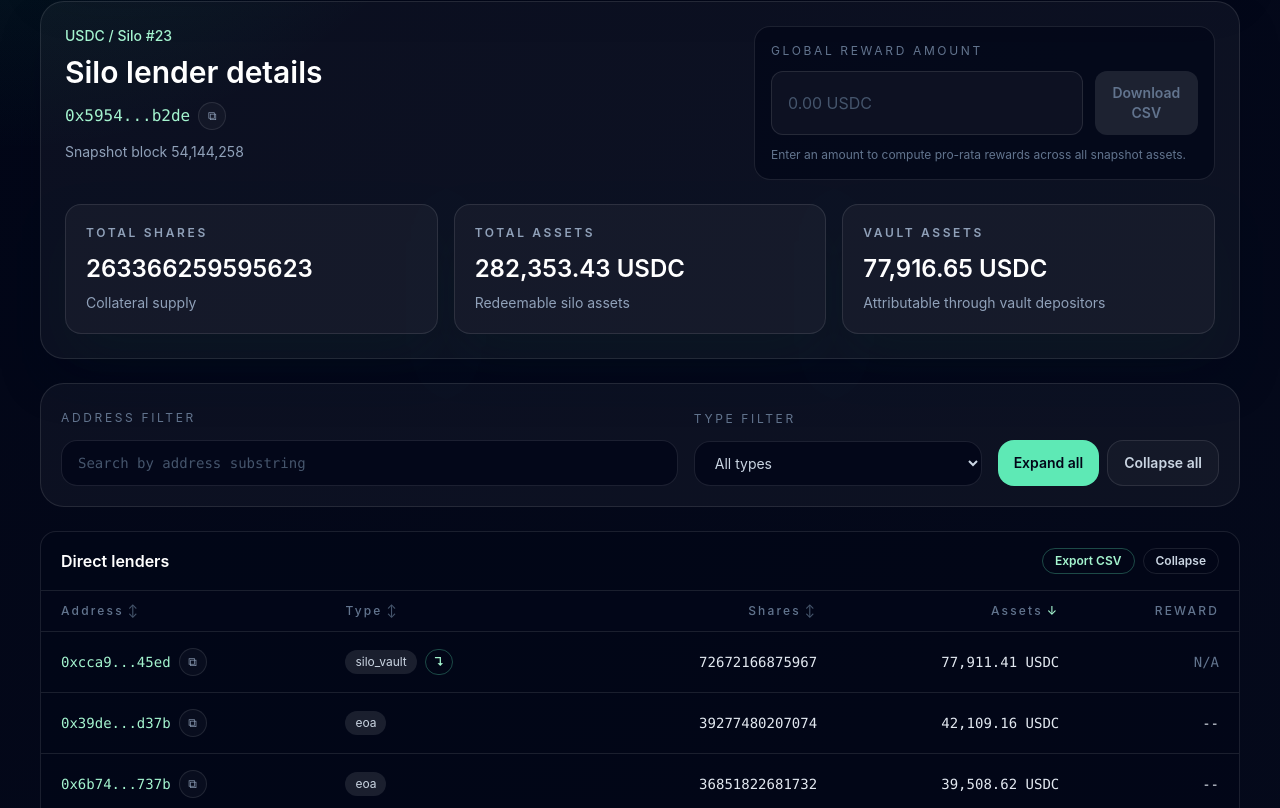
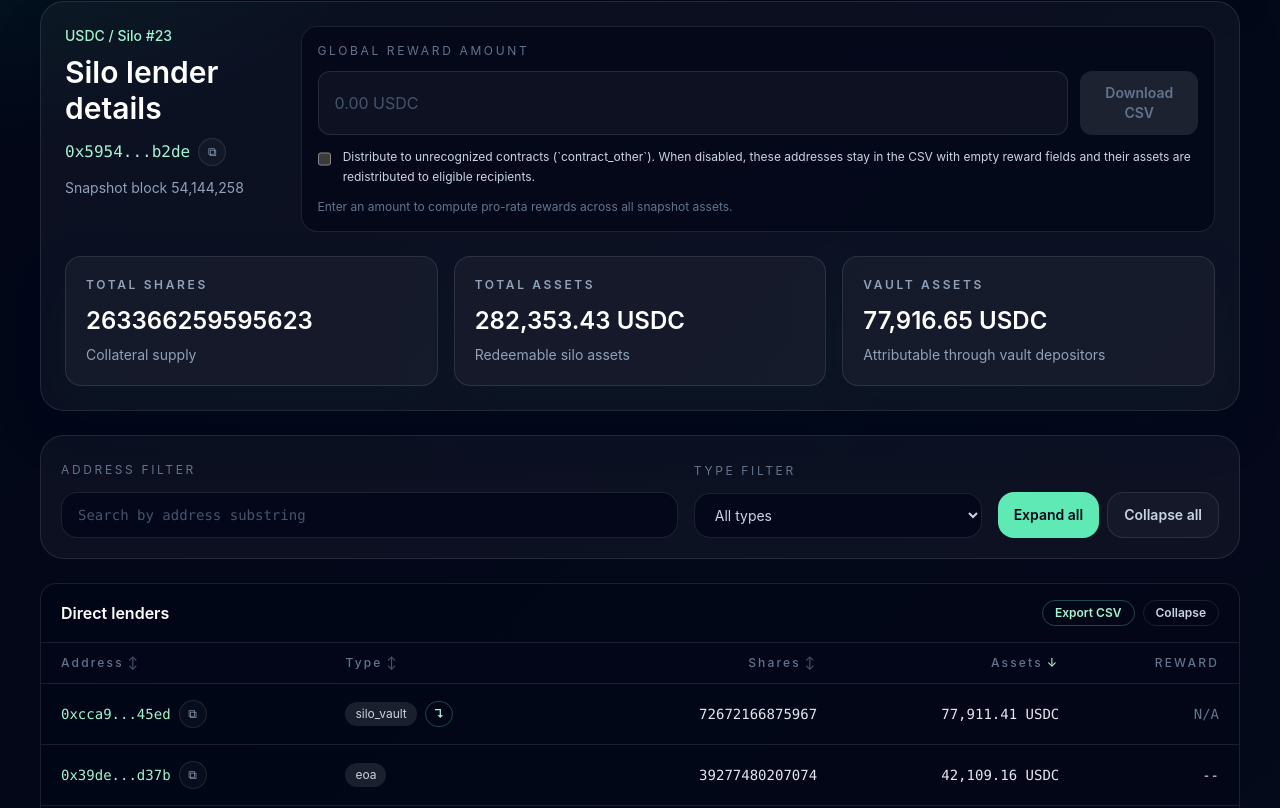
Before and after one commit to silo-finance/lenders-snapshot, a React (Vite) app: page / in a window 1280 px wide. Shown: the part 392-1200 px from the top of the page. Built offline with nearby package versions, Linux system fonts and the light colour scheme.

Commit message:
Add reward eligibility toggle for contracts
Co-authored-by: DZariusz <DZariusz@users.noreply.github.com>

```diff
--- a/src/App.tsx
+++ b/src/App.tsx
@@ -29,7 +29,8 @@ const DEFAULT_EXPANDED_LIMIT = 2;
 type RewardPlan = {
   rewardRaw: bigint;
   byLeafKey: Map<string, bigint>;
-  csvRewards: Map<string, bigint>;
+  csvRewards: Map<string, bigint | null>;
+  excludedLeafKeys: Set<string>;
   totalAssets: bigint;
   distributed: bigint;
   undistributed: bigint;
@@ -37,6 +38,7 @@ type RewardPlan = {
 };
 
 const ZERO = 0n;
+const OTHER_CONTRACT_TYPE = "contract_other";
 
 function floorToWholeUnits(value: bigint, decimals: number): bigint {
   const scale = 10n ** BigInt(decimals);
@@ -319,13 +321,12 @@ function HolderTable({
                   >
                     {row.isVault
                       ? "N/A"
-                      : rewardPlan
-                        ? `${formatUnits(
-                            rewardPlan.byLeafKey.get(directLeafKey(silo.address, row.address)) ?? ZERO,
-                            silo.inputToken.decimals,
-                            0,
-                          )} ${silo.inputToken.symbol}`
-                        : "--"}
+                      : formatRewardCell(
+                          rewardPlan,
+                          directLeafKey(silo.address, row.address),
+                          silo.inputToken.decimals,
+                          silo.inputToken.symbol,
+                        )}
                   </td>
                 </tr>
               ))}
@@ -437,11 +438,12 @@ function DepositorTable({
                 </td>
                 <td className="px-5 py-4 text-right font-mono tabular-nums">
                   {rewardPlan
-                    ? `${formatUnits(
-                        rewardPlan.byLeafKey.get(vaultLeafKey(silo.address, vaultAddress, row.address)) ?? ZERO,
+                    ? formatRewardCell(
+                        rewardPlan,
+                        vaultLeafKey(silo.address, vaultAddress, row.address),
                         silo.inputToken.decimals,
-                        0,
-                      )} ${silo.inputToken.symbol}`
+                        silo.inputToken.symbol,
+                      )
                     : "--"}
                 </td>
               </tr>
@@ -471,26 +473,79 @@ function vaultElementId(address: string): string {
   return `vault-${address.toLowerCase()}`;
 }
 
-function addCsvReward(csvRewards: Map<string, bigint>, address: string, amount: bigint) {
-  csvRewards.set(address, (csvRewards.get(address) ?? ZERO) + amount);
+function addCsvReward(csvRewards: Map<string, bigint | null>, address: string, amount: bigint | null) {
+  const current = csvRewards.get(address);
+  if (amount === null) {
+    if (current === undefined) {
+      csvRewards.set(address, null);
+    }
+    return;
+  }
+  csvRewards.set(address, (current ?? ZERO) + amount);
 }
 
-function buildRewardPlan(allSilos: SiloSnapshot[], rewardRaw: bigint, rewardDecimals: number): RewardPlan {
+function isRewardEligible(addressType: string, includeOtherContracts: boolean): boolean {
+  return includeOtherContracts || addressType !== OTHER_CONTRACT_TYPE;
+}
+
+function formatRewardCell(rewardPlan: RewardPlan | null, leafKey: string, decimals: number, symbol: string): string {
+  if (!rewardPlan) {
+    return "--";
+  }
+  if (rewardPlan.excludedLeafKeys.has(leafKey)) {
+    return "Not available";
+  }
+  return `${formatUnits(rewardPlan.byLeafKey.get(leafKey) ?? ZERO, decimals, 0)} ${symbol}`;
+}
+
+function buildRewardPlan(
+  allSilos: SiloSnapshot[],
+  rewardRaw: bigint,
+  rewardDecimals: number,
+  includeOtherContracts: boolean,
+): RewardPlan {
   const byLeafKey = new Map<string, bigint>();
-  const csvRewards = new Map<string, bigint>();
+  const csvRewards = new Map<string, bigint | null>();
+  const excludedLeafKeys = new Set<string>();
   let distributed = ZERO;
   let leafAssets = ZERO;
+  let excludedAssets = ZERO;
   const totalAssets = allSilos.reduce((sum, silo) => sum + silo.totalAssets, ZERO);
 
-  if (rewardRaw === ZERO || totalAssets === ZERO) {
+  for (const silo of allSilos) {
+    for (const lender of silo.directLenders) {
+      if (lender.isVault) {
+        continue;
+      }
+      if (!isRewardEligible(lender.addressType, includeOtherContracts)) {
+        excludedAssets += lender.totalAssets;
+      }
+    }
+
+    for (const vault of silo.vaults) {
+      if (isVaultWarning(vault)) {
+        continue;
+      }
+      for (const depositor of vault.depositors) {
+        if (!isRewardEligible(depositor.addressType, includeOtherContracts)) {
+          excludedAssets += depositor.attributedSiloAssets;
+        }
+      }
+    }
+  }
+
+  const rewardDenominator = totalAssets > excludedAssets ? totalAssets - excludedAssets : ZERO;
+
+  if (rewardRaw === ZERO || rewardDenominator === ZERO) {
     return {
       rewardRaw,
       byLeafKey,
       csvRewards,
-      totalAssets,
+      excludedLeafKeys,
+      totalAssets: rewardDenominator,
       distributed,
       undistributed: rewardRaw,
-      nonAttributableAssets: totalAssets,
+      nonAttributableAssets: rewardDenominator,
     };
   }
 
@@ -499,8 +554,14 @@ function buildRewardPlan(allSilos: SiloSnapshot[], rewardRaw: bigint, rewardDeci
       if (lender.isVault) {
         continue;
       }
-      const reward = floorToWholeUnits((rewardRaw * lender.totalAssets) / totalAssets, rewardDecimals);
-      byLeafKey.set(directLeafKey(silo.address, lender.address), reward);
+      const leafKey = directLeafKey(silo.address, lender.address);
+      if (!isRewardEligible(lender.addressType, includeOtherContracts)) {
+        excludedLeafKeys.add(leafKey);
+        addCsvReward(csvRewards, lender.address, null);
+        continue;
+      }
+      const reward = floorToWholeUnits((rewardRaw * lender.totalAssets) / rewardDenominator, rewardDecimals);
+      byLeafKey.set(leafKey, reward);
       addCsvReward(csvRewards, lender.address, reward);
       distributed += reward;
       leafAssets += lender.totalAssets;
@@ -511,8 +572,17 @@ function buildRewardPlan(allSilos: SiloSnapshot[], rewardRaw: bigint, rewardDeci
         continue;
       }
       for (const depositor of vault.depositors) {
-        const reward = floorToWholeUnits((rewardRaw * depositor.attributedSiloAssets) / totalAssets, rewardDecimals);
-        byLeafKey.set(vaultLeafKey(silo.address, vault.address, depositor.address), reward);
+        const leafKey = vaultLeafKey(silo.address, vault.address, depositor.address);
+        if (!isRewardEligible(depositor.addressType, includeOtherContracts)) {
+          excludedLeafKeys.add(leafKey);
+          addCsvReward(csvRewards, depositor.address, null);
+          continue;
+        }
+        const reward = floorToWholeUnits(
+          (rewardRaw * depositor.attributedSiloAssets) / rewardDenominator,
+          rewardDecimals,
+        );
+        byLeafKey.set(leafKey, reward);
         addCsvReward(csvRewards, depositor.address, reward);
         distributed += reward;
         leafAssets += depositor.attributedSiloAssets;
@@ -524,10 +594,11 @@ function buildRewardPlan(allSilos: SiloSnapshot[], rewardRaw: bigint, rewardDeci
     rewardRaw,
     byLeafKey,
     csvRewards,
-    totalAssets,
+    excludedLeafKeys,
+    totalAssets: rewardDenominator,
     distributed,
     undistributed: rewardRaw > distributed ? rewardRaw - distributed : ZERO,
-    nonAttributableAssets: totalAssets > leafAssets ? totalAssets - leafAssets : ZERO,
+    nonAttributableAssets: rewardDenominator > leafAssets ? rewardDenominator - leafAssets : ZERO,
   };
 }
 
@@ -635,6 +706,7 @@ export default function App() {
   const [directExpanded, setDirectExpanded] = useState(true);
   const [expandedVaults, setExpandedVaults] = useState<Record<string, boolean>>({});
   const [rewardInput, setRewardInput] = useState("");
+  const [includeOtherContracts, setIncludeOtherContracts] = useState(false);
 
   const selectedChain = chains.find((chain) => chain.chain === selectedChainName) ?? initialChain;
   const selectedSilo = selectedChain.silos.find((silo) => silo.address === selectedSiloAddress) ?? selectedChain.silos[0];
@@ -678,7 +750,9 @@ export default function App() {
   const rewardRaw = selectedSilo ? parseUnits(rewardInput, selectedSilo.inputToken.decimals) : null;
   const rewardInputInvalid = rewardInput.trim() !== "" && rewardRaw === null;
   const rewardPlan =
-    selectedSilo && rewardRaw !== null ? buildRewardPlan(allSilos, rewardRaw, selectedSilo.inputToken.decimals) : null;
+    selectedSilo && rewardRaw !== null
+      ? buildRewardPlan(allSilos, rewardRaw, selectedSilo.inputToken.decimals, includeOtherContracts)
+      : null;
 
   function selectChain(chain: ChainSnapshot) {
     setSelectedChainName(chain.chain);
@@ -854,8 +928,8 @@ export default function App() {
                         )) {
                           rows.push([
                             address,
-                            reward.toString(),
-                            formatUnitsFixed(reward, selectedSilo.inputToken.decimals),
+                            reward === null ? "" : reward.toString(),
+                            reward === null ? "" : formatUnitsFixed(reward, selectedSilo.inputToken.decimals),
                           ]);
                         }
                         downloadCsv(`global-snapshot-rewards.csv`, rows);
@@ -864,6 +938,18 @@ export default function App() {
                       Download CSV
                     </button>
                   </div>
+                  <label className="mt-3 flex items-start gap-3 text-xs leading-5 text-slate-300">
+                    <input
+                      className="mt-1 h-4 w-4 rounded border-white/20 bg-slate-950 accent-emerald-300"
+                      type="checkbox"
+                      checked={includeOtherContracts}
+                      onChange={(event) => setIncludeOtherContracts(event.target.checked)}
+                    />
+                    <span>
+                      Distribute to unrecognized contracts (`contract_other`). When disabled, these addresses stay in
+                      the CSV with empty reward fields and their assets are redistributed to eligible recipients.
+                    </span>
+                  </label>
                   {rewardInputInvalid ? (
                     <p className="mt-3 text-xs text-amber-200">
                       Enter a non-negative amount with at most {selectedSilo.inputToken.decimals} decimals.
--- a/src/styles.css
+++ b/src/styles.css
@@ -13,6 +13,8 @@ body {
 
 button:not(:disabled),
 a,
+select,
+input[type="checkbox"],
 [role="button"],
 summary {
   cursor: pointer;
```
